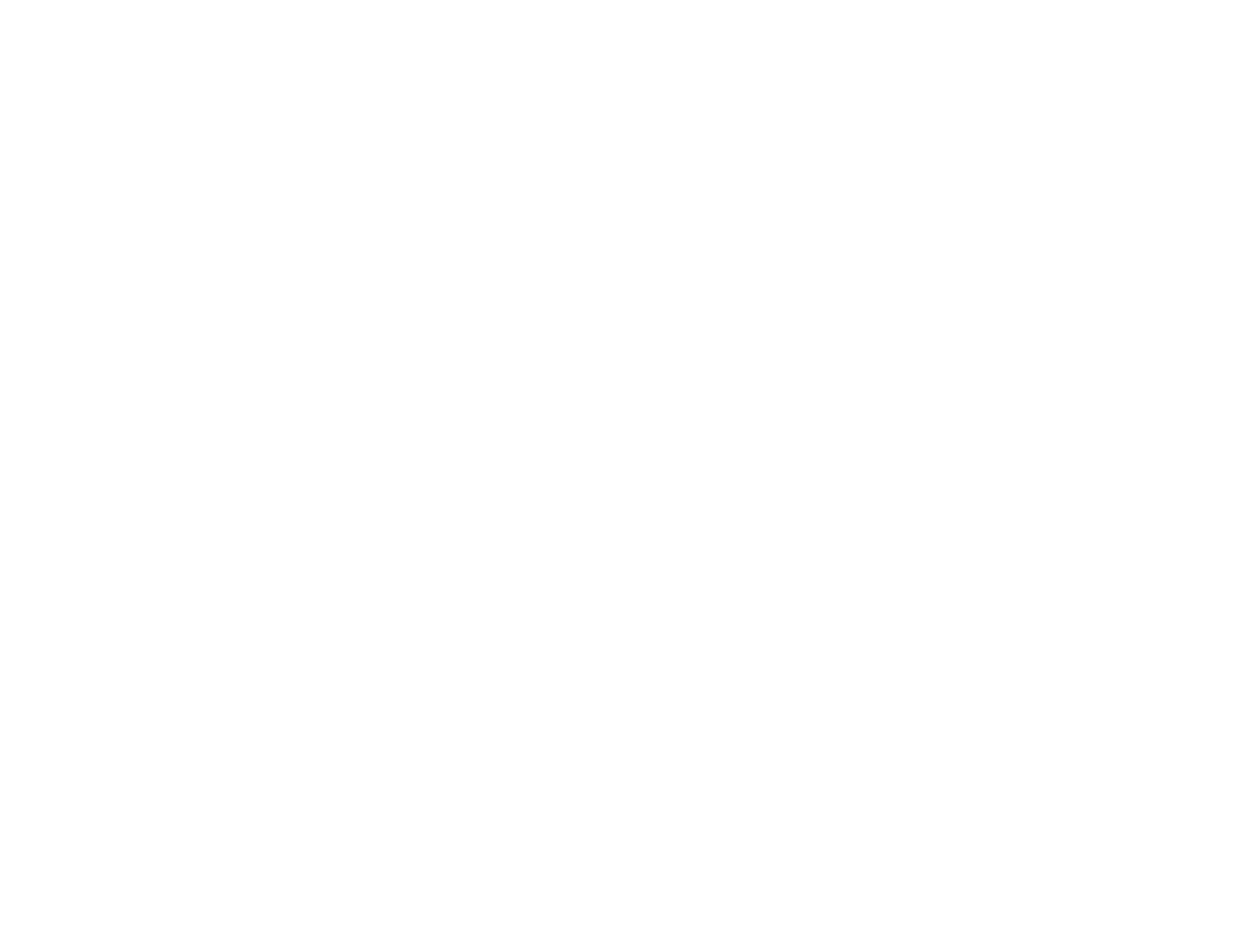
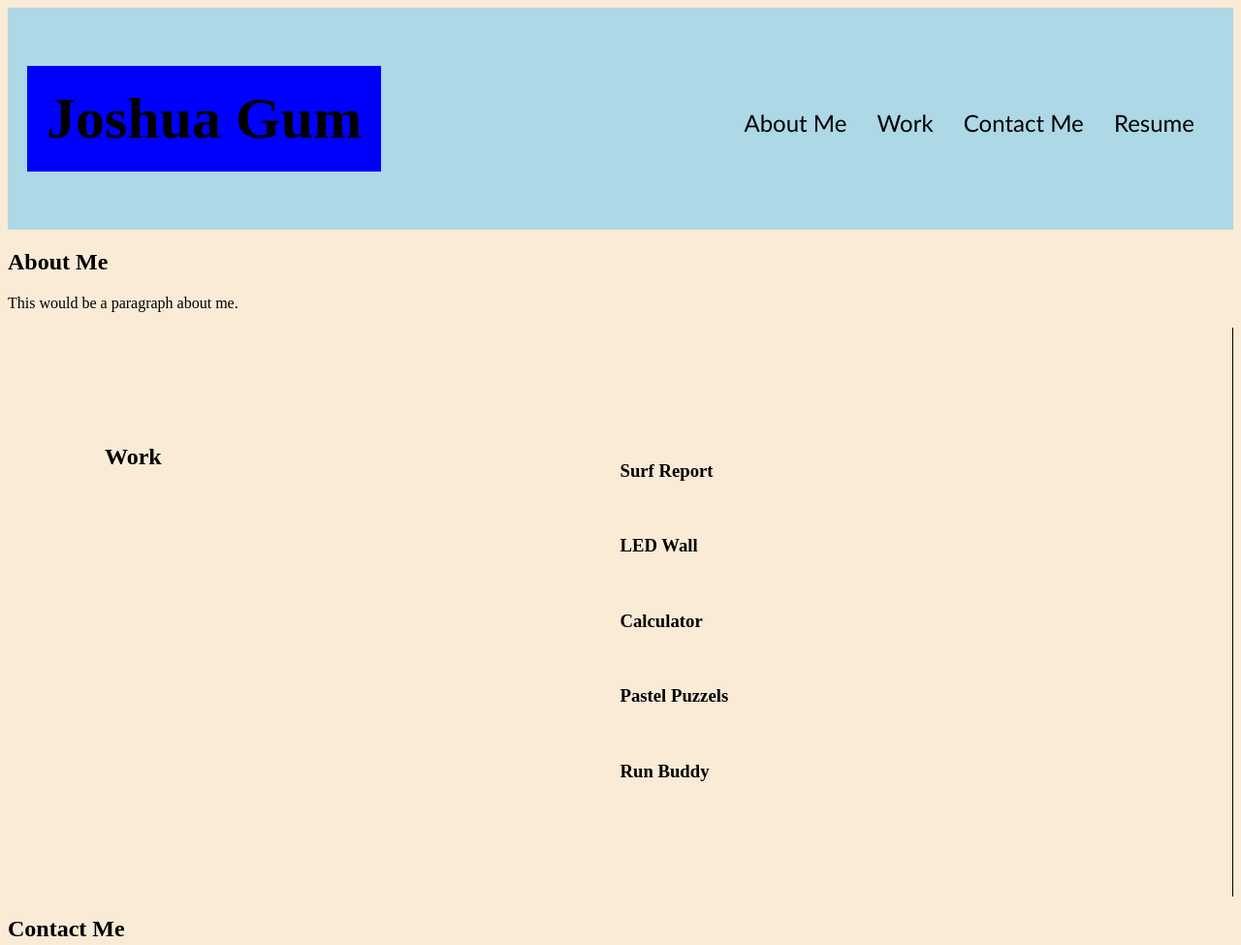
Before and after one commit to jgum63/Jgum_Portfolio, a plain HTML site: page index.html in a window 1280 px wide. Shown: the whole page at 97% size. Before the commit the page ends 800 px from the top, so only its background shows below. Drawn offline with Linux system fonts and the light colour scheme.

Commit message:
initial commit added html and css

```diff
--- a/assets/style.css
+++ b/assets/style.css
@@ -0,0 +1,54 @@
+* {
+    box-sizing: border-box;
+}
+
+body {
+    background-color: antiquewhite;
+}
+header {
+    padding: 20px;
+    font-family: 'Times New Roman', Times, serif;
+    background-color: lightblue;
+}
+
+header h1 {
+    display: inline-block;
+    font-size: 60px;
+    background-color: blue;
+    padding: 20px;
+}
+
+header nav {
+    padding-top: 60px;
+    margin-right: 20px;
+    float: right;
+    font-family: 'Gill Sans', 'Gill Sans MT', Calibri, 'Trebuchet MS', sans-serif;
+    font-size: 24px;
+}
+
+header nav ul {
+    list-style-type: none;
+}
+
+header nav ul li {
+    display: inline-flex;
+    margin-left: 25px;
+}
+
+section 2{
+    display: inline-flex;
+    margin-left: 40px;
+    margin-top: 40px;
+}
+
+section h2 {
+    display: flex;
+    flex-direction: column;
+}
+
+main {
+    display: grid;
+    grid-template-columns: 1fr 1fr;
+    border-right: 1px solid black;
+    padding: 100px;
+}
--- a/index.html
+++ b/index.html
@@ -5,8 +5,62 @@
     <meta http-equiv="X-UA-Compatible" content="IE=edge">
     <meta name="viewport" content="width=device-width, initial-scale=1.0">
     <title>Document</title>
+    <link rel="stylesheet" href="./assets/style.css">
 </head>
 <body>
+    <header>
+        <h1>Joshua Gum</h1>
+        <nav>
+            <ul>
+                <li>
+                    About Me
+                </li>
+                <li>
+                    Work
+                </li>
+                <li>
+                    Contact Me
+                </li>
+                <li>
+                    Resume
+                </li>
+            </ul>
+        </nav>
+    </header>
+    <section>
+        <div>
+            <h2>About Me</h2>
+            <p>This would be a paragraph about me.</p>
+        </div>
+    </section>
+    <main>
+        <h2>Work</h2>
+        <div>
+            <div>
+                <img src="" alt="">
+                <h3>Surf Report</h3>
+            </div>
+            <div>
+                <img src="" alt="">
+                <h3>LED Wall</h3>
+            </div>
+            <div>
+                <img src="" alt="">
+                <h3>Calculator</h3>
+            </div>
+            <div>
+                <img src="" alt="">
+                <h3>Pastel Puzzels</h3>
+            </div>
+            <div>
+                <img src="" alt="">
+                <h3>Run Buddy</h3>
+            </div>
+        </div>
+    </main>
+    <footer>
+        <h2>Contact Me</h2>
 
+    </footer>
 </body>
 </html>
```
